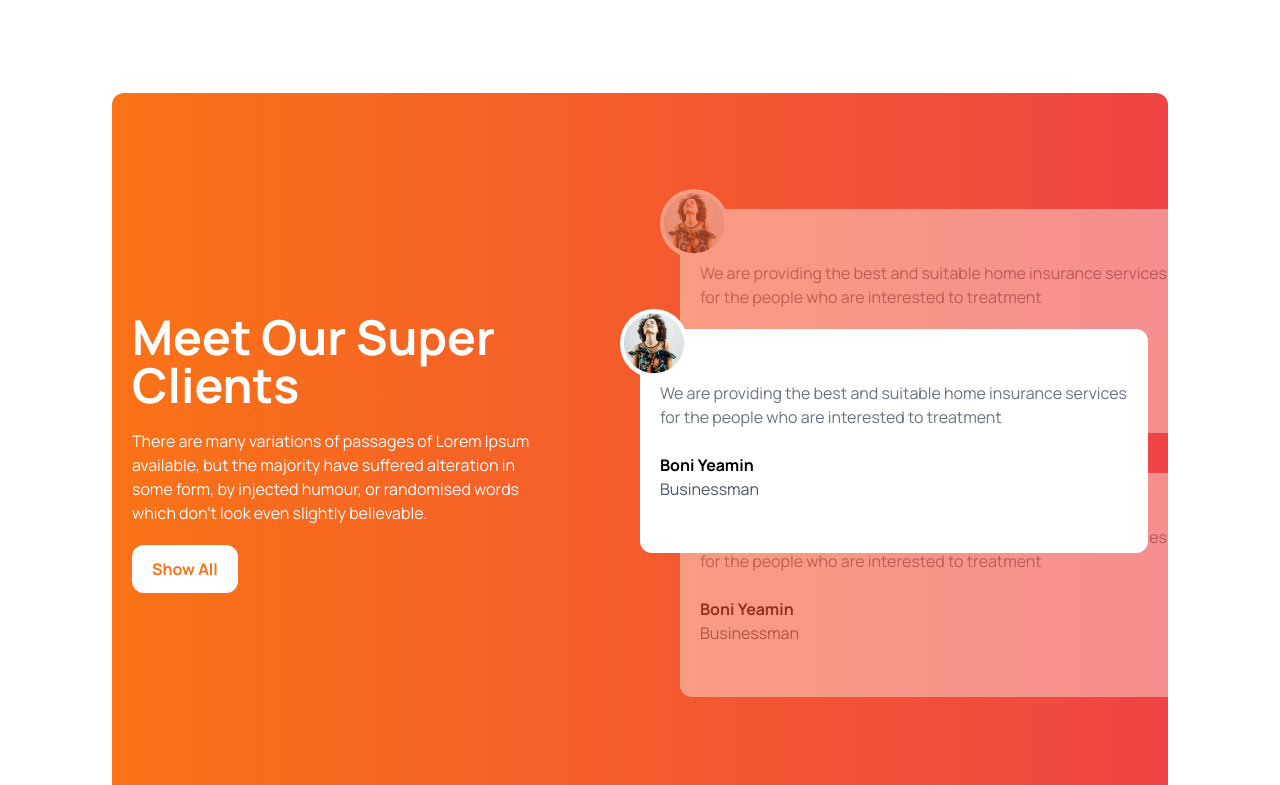
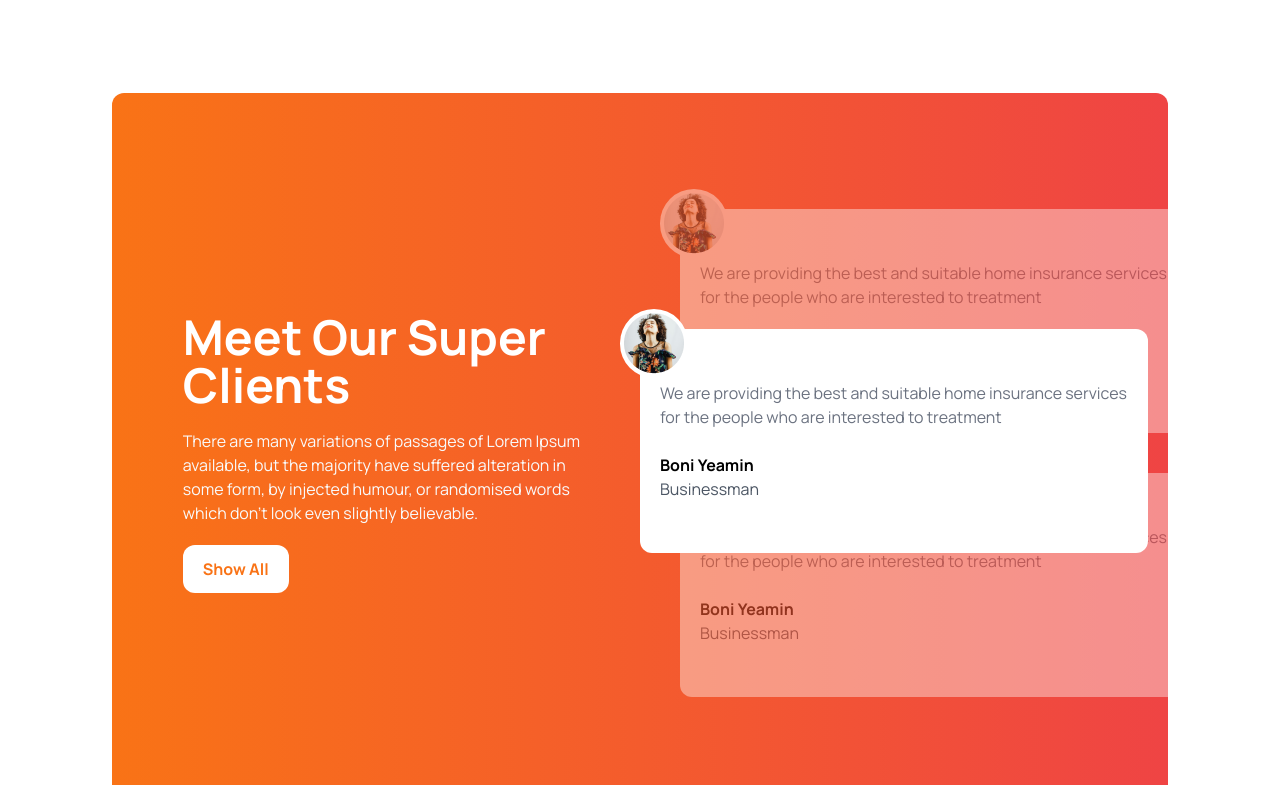
Before and after one commit to achibhossengit/hero-tea-house-project, a plain HTML site: page index.html in a window 1280 px wide. Shown: the part 1635-2420 px from the top of the page. Drawn offline with nearby package versions, Linux system fonts and the light colour scheme.

Commit message:
reviews sections text-container mx-auto

```diff
--- a/index.html
+++ b/index.html
@@ -135,7 +135,7 @@
             <div
                 class="relative grid grid-cols-1 md:grid-cols-2 bg-gradient-to-r from-orange-500 to-red-500 rounded-xl p-5">
                 <!-- text container -->
-                <div class="flex justify-center items-center w-4/5 overflow-hidden">
+                <div class="flex justify-center items-center w-4/5 mx-auto overflow-hidden">
                     <div class="space-y-5">
                         <h1 class="text-5xl font-bold text-white">Meet Our Super Clients</h1>
                         <p class="text-gray-50">There are many variations of passages of Lorem Ipsum available, but the
```
